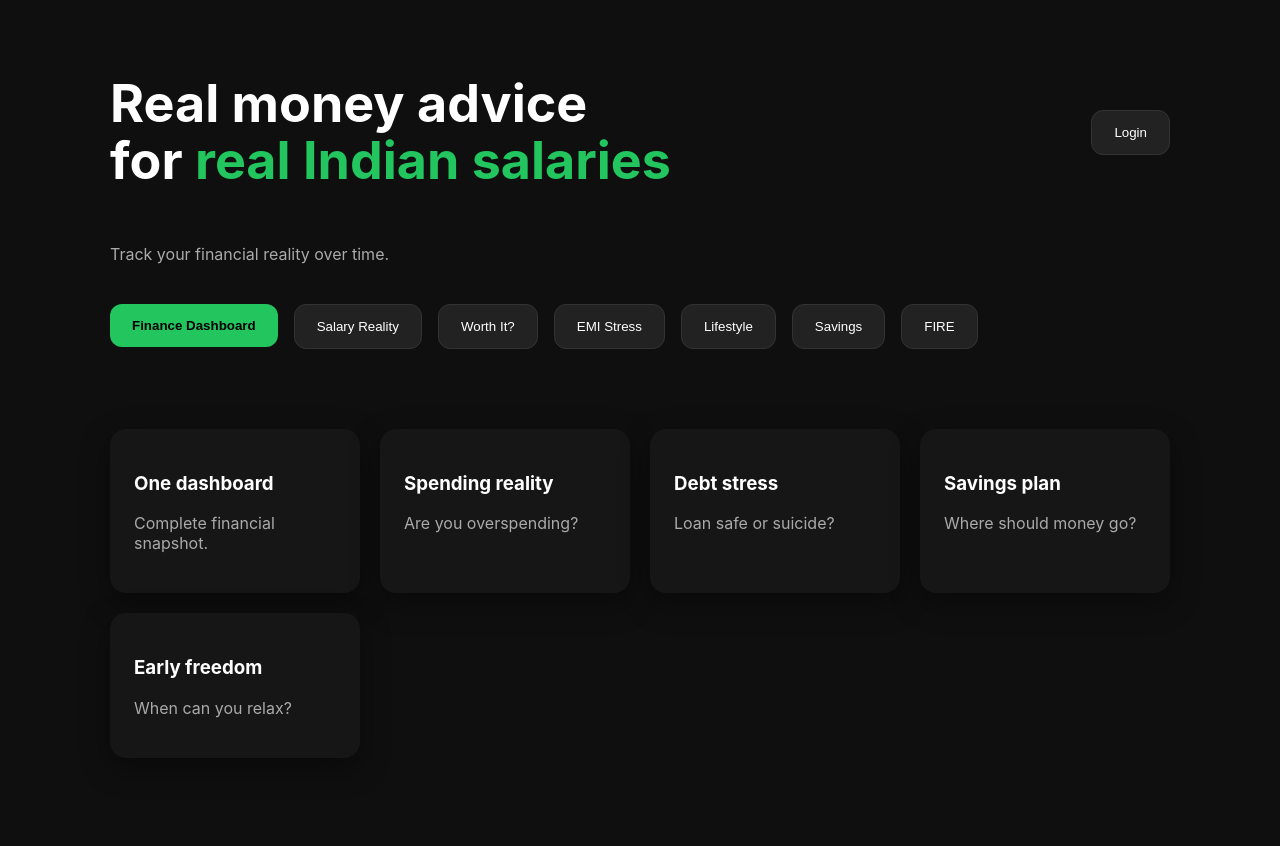
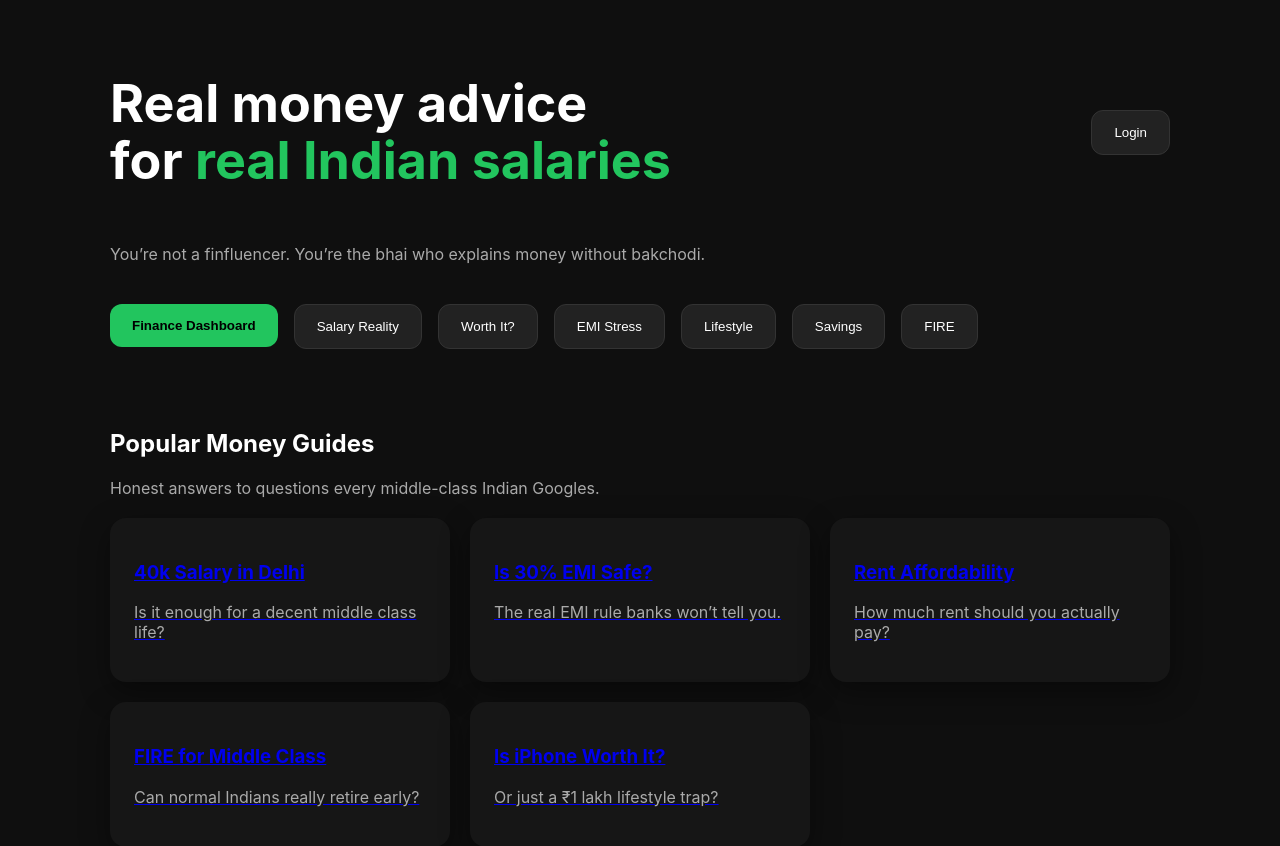
Before and after one commit to undercrypted-bator/middleclassfinance, a Next.js app: page / in a window 1280 px wide. Shown: the top 846 px of the page. Before the commit the page ends 800 px from the top, so only its background shows below. Built offline with nearby package versions, Linux system fonts and the light colour scheme; no server answers.

Commit message:
UX: feature SEO guides on homepage

```diff
--- a/app/page.tsx
+++ b/app/page.tsx
@@ -18,6 +18,7 @@ export default function Home() {
 
   return (
     <main>
+      {/* HEADER */}
       <div style={{ display: "flex", justifyContent: "space-between", alignItems: "center" }}>
         <h1 style={{ fontSize: "52px", lineHeight: "1.1" }}>
           Real money advice <br />
@@ -41,9 +42,11 @@ export default function Home() {
       </div>
 
       <p style={{ marginTop: "20px", color: "#aaa", maxWidth: "600px" }}>
-        Track your financial reality over time.
+        You’re not a finfluencer.
+        You’re the bhai who explains money without bakchodi.
       </p>
 
+      {/* TOOLS */}
       <div style={{ marginTop: "40px", display: "flex", gap: "16px", flexWrap: "wrap" }}>
         <a href="/finance-dashboard">
           <button className="button-primary">Finance Dashboard</button>
@@ -57,19 +60,56 @@ export default function Home() {
         <a href="/fire-calculator"><button className="button-secondary">FIRE</button></a>
       </div>
 
+      {/* GUIDES SECTION */}
+      <div style={{ marginTop: "80px" }}>
+        <h2>Popular Money Guides</h2>
+        <p style={{ color: "#aaa" }}>
+          Honest answers to questions every middle-class Indian Googles.
+        </p>
+
         <div
           style={{
-          marginTop: "80px",
+            marginTop: "20px",
             display: "grid",
-          gridTemplateColumns: "repeat(auto-fit, minmax(240px, 1fr))",
+            gridTemplateColumns: "repeat(auto-fit, minmax(260px, 1fr))",
             gap: "20px"
           }}
         >
-        <div className="card"><h3>One dashboard</h3><p style={{ color: "#aaa" }}>Complete financial snapshot.</p></div>
-        <div className="card"><h3>Spending reality</h3><p style={{ color: "#aaa" }}>Are you overspending?</p></div>
-        <div className="card"><h3>Debt stress</h3><p style={{ color: "#aaa" }}>Loan safe or suicide?</p></div>
-        <div className="card"><h3>Savings plan</h3><p style={{ color: "#aaa" }}>Where should money go?</p></div>
-        <div className="card"><h3>Early freedom</h3><p style={{ color: "#aaa" }}>When can you relax?</p></div>
+          <a href="/40k-salary-delhi" className="card">
+            <h3>40k Salary in Delhi</h3>
+            <p style={{ color: "#aaa" }}>
+              Is it enough for a decent middle class life?
+            </p>
+          </a>
+
+          <a href="/30-percent-emi-safe" className="card">
+            <h3>Is 30% EMI Safe?</h3>
+            <p style={{ color: "#aaa" }}>
+              The real EMI rule banks won’t tell you.
+            </p>
+          </a>
+
+          <a href="/rent-affordability-india" className="card">
+            <h3>Rent Affordability</h3>
+            <p style={{ color: "#aaa" }}>
+              How much rent should you actually pay?
+            </p>
+          </a>
+
+          <a href="/middle-class-fire-india" className="card">
+            <h3>FIRE for Middle Class</h3>
+            <p style={{ color: "#aaa" }}>
+              Can normal Indians really retire early?
+            </p>
+          </a>
+
+          <a href="/is-iphone-worth-it-india" className="card">
+            <h3>Is iPhone Worth It?</h3>
+            <p style={{ color: "#aaa" }}>
+              Or just a ₹1 lakh lifestyle trap?
+            </p>
+          </a>
+        </div>
       </div>
     </main>
   )
```
Lines whose indentation alone changed are shown as unchanged.
